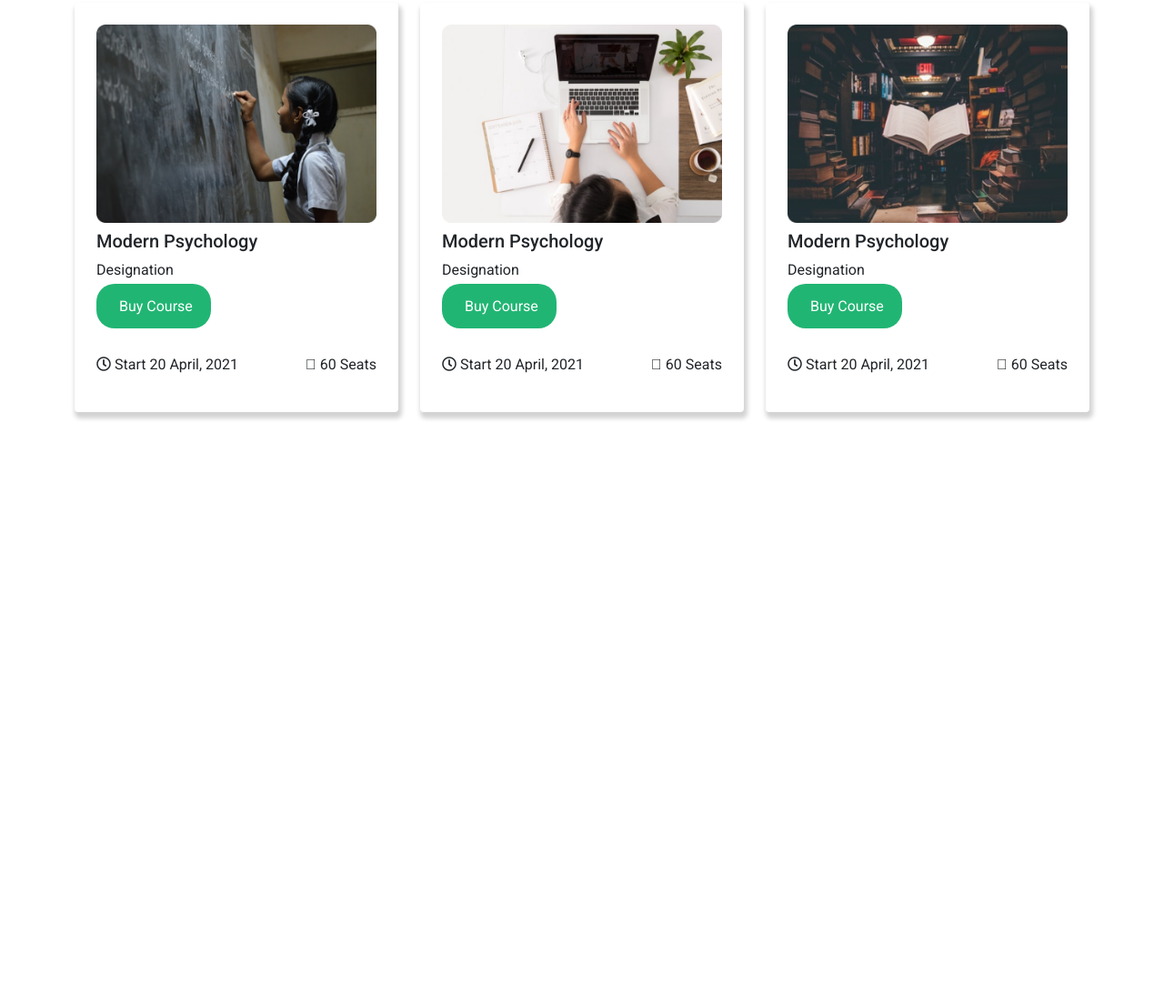
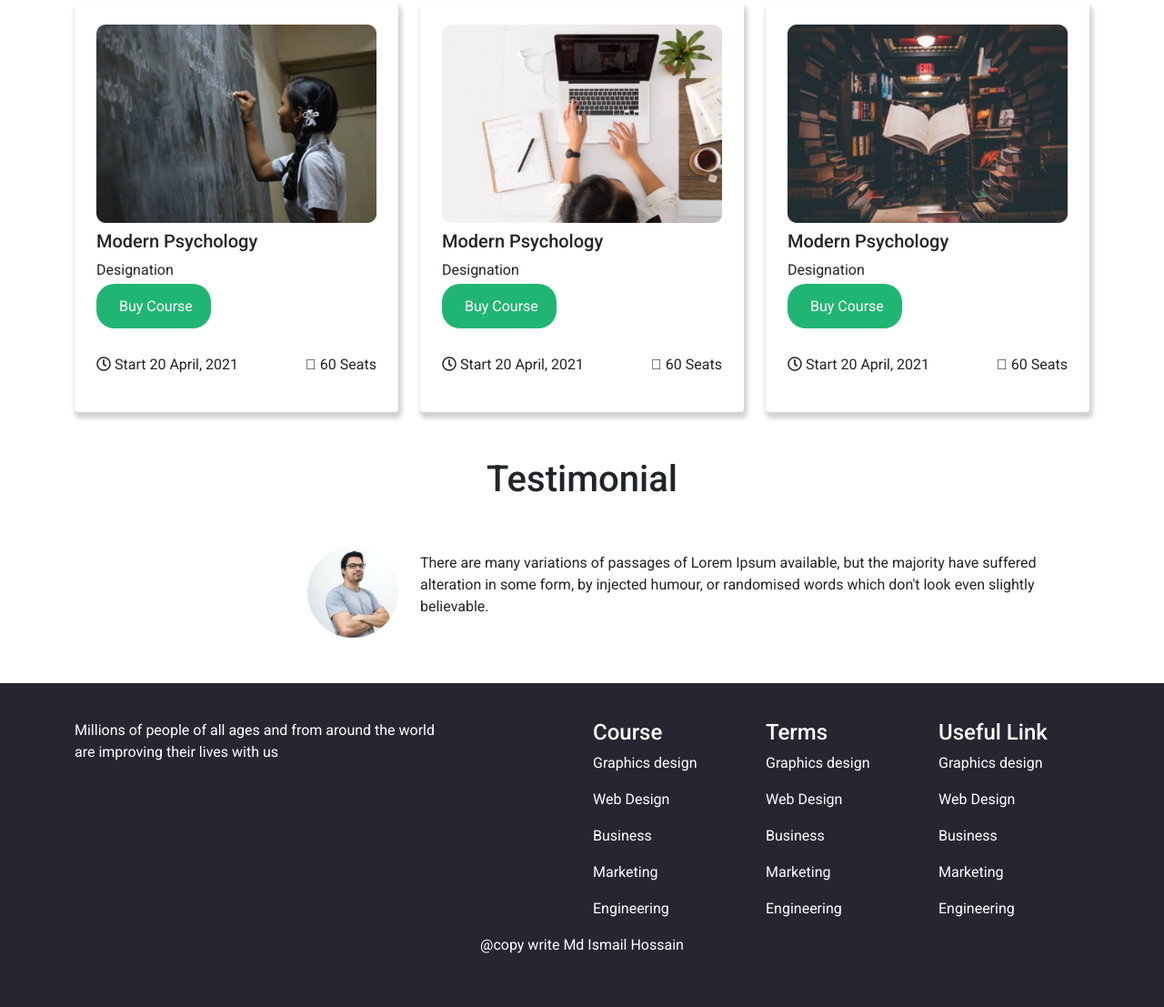
Before and after one commit to raju550/e-school, a plain HTML site: page index.html in a window 1280 px wide. Shown: the part 981-2088 px from the top of the page at 91% size. Before the commit the page ends 1484 px from the top, so only its background shows below. Drawn offline with nearby package versions, Linux system fonts and the light colour scheme.

Commit message:
complete figma design

```diff
--- a/index.html
+++ b/index.html
@@ -31,7 +31,7 @@
   </head>
   <body>
     <div class="navbar-slide">
-      <div class="container">
+      <div class="container container1"">
         <nav class="navbar navbar-expand-lg navbar-light">
           <div class="container-fluid">
             <a class="navbar-brand" href="#"
@@ -60,7 +60,7 @@
           </div>
         </nav>
       </div>
-      <div class="container">
+      <div class="container container1"">
         <div
           id="carouselExampleSlidesOnly"
           class="carousel slide"
@@ -100,7 +100,7 @@
         </div>
       </div>
     </div>
-    <div class="container">
+    <div class="container container1"">
       <div class="row row-cols-4 text-center">
         <div class="col">
           <div class="card-item">
@@ -132,7 +132,7 @@
         </div>
       </div>
     </div>
-    <div class="container">
+    <div class="container container1"">
       <h1 class="text-center">Online Courses</h1>
       <div class="row row-cols-1 row-cols-md-3 g-4">
         <div class="col">
@@ -223,6 +223,59 @@
         </div>
       </div>
     </div>
+    <div class="container container1">
+      <h1 class="text-center">Testimonial</h1>
+      <div class="row align-items-center top-item">
+        <div class="col-4 mens text-end">
+          <img src="images/Photos/Man.png" alt="" />
+        </div>
+        <div class="col-8">
+          <p class="item-contain">
+            There are many variations of passages of Lorem Ipsum available, but
+            the majority have suffered alteration in some form, by injected
+            humour, or randomised words which don't look even slightly
+            believable.
+          </p>
+        </div>
+      </div>
+    </div>
+    <div class="footer">
+      <div class="container">
+        <div class="row footer-item">
+          <div class="col-6">
+            <p class="item1">
+              Millions of people of all ages and from around the world are
+              improving their lives with us
+            </p>
+          </div>
+          <div class="col-2">
+            <h4>Course</h4>
+            <p>Graphics design</p>
+            <p>Web Design</p>
+            <p>Business</p>
+            <p>Marketing</p>
+            <p>Engineering</p>
+          </div>
+          <div class="col-2">
+            <h4>Terms</h4>
+            <p>Graphics design</p>
+            <p>Web Design</p>
+            <p>Business</p>
+            <p>Marketing</p>
+            <p>Engineering</p>
+          </div>
+          <div class="col-2">
+            <h4>Useful Link</h4>
+            <p>Graphics design</p>
+            <p>Web Design</p>
+            <p>Business</p>
+            <p>Marketing</p>
+            <p>Engineering</p>
+          </div>
+          <div><p class="text-center">@copy write Md Ismail Hossain</p></div>
+        </div>
+      </div>
+    </div>
     <script
       src="https://cdn.jsdelivr.net/npm/bootstrap@5.0.2/dist/js/bootstrap.bundle.min.js"
       integrity="sha384-MrcW6ZMFYlzcLA8Nl+NtUVF0sA7MsXsP1UyJoMp4YLEuNSfAP+JcXn/tWtIaxVXM"
--- a/style.css
+++ b/style.css
@@ -23,7 +23,7 @@ body {
 .color-slide {
   color: #21b573;
 }
-.container {
+.container1 {
   margin-bottom: 50px;
 }
 .button-get {
@@ -63,3 +63,25 @@ body {
 .mar-item {
   margin-top: 40px;
 }
+.mens img {
+  width: 100px;
+}
+.item-contain {
+  width: 700px;
+}
+.top-item {
+  margin-top: 50px;
+}
+.footer {
+  background-color: #282531;
+}
+.footer-item {
+  color: #fff;
+}
+.item1 {
+  width: 400px;
+}
+.footer-item {
+  padding-top: 40px;
+  padding-bottom: 40px;
+}
```
